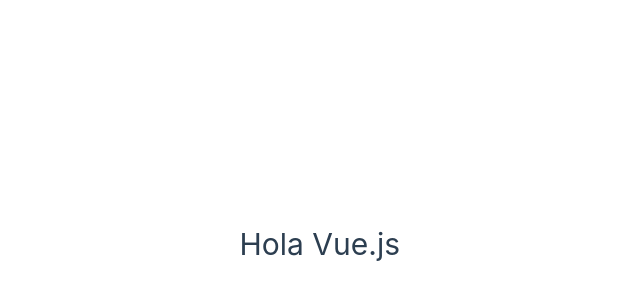
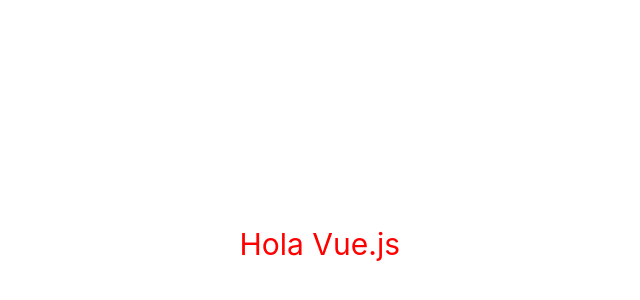
Before and after one commit to Peikor-Paco/curso-vue.js, a Vue app in the folder mi-primer-vue/: page / in a window 1280 px wide. Shown: the part 156-456 px from the top of the page, without its empty margins (240-880 px from the left). Built offline with nearby package versions, Linux system fonts and the light colour scheme.

Commit message:
17. SFC: single file components

```diff
--- a/mi-primer-vue/src/App.vue
+++ b/mi-primer-vue/src/App.vue
@@ -1,3 +1,17 @@
+<!-- single file component logica, estructura y estilos en un solo fichero -->
+
+<!-- añadir setup a la etiqueta script -->
+<script setup>
+
+</script>
+
+<!-- template puede renderizar todo el componente html -->
 <template>
   <h1>Hola Vue.js</h1>
 </template>
+
+<style>
+  h1 {
+    color: red;
+  }
+</style>
```
